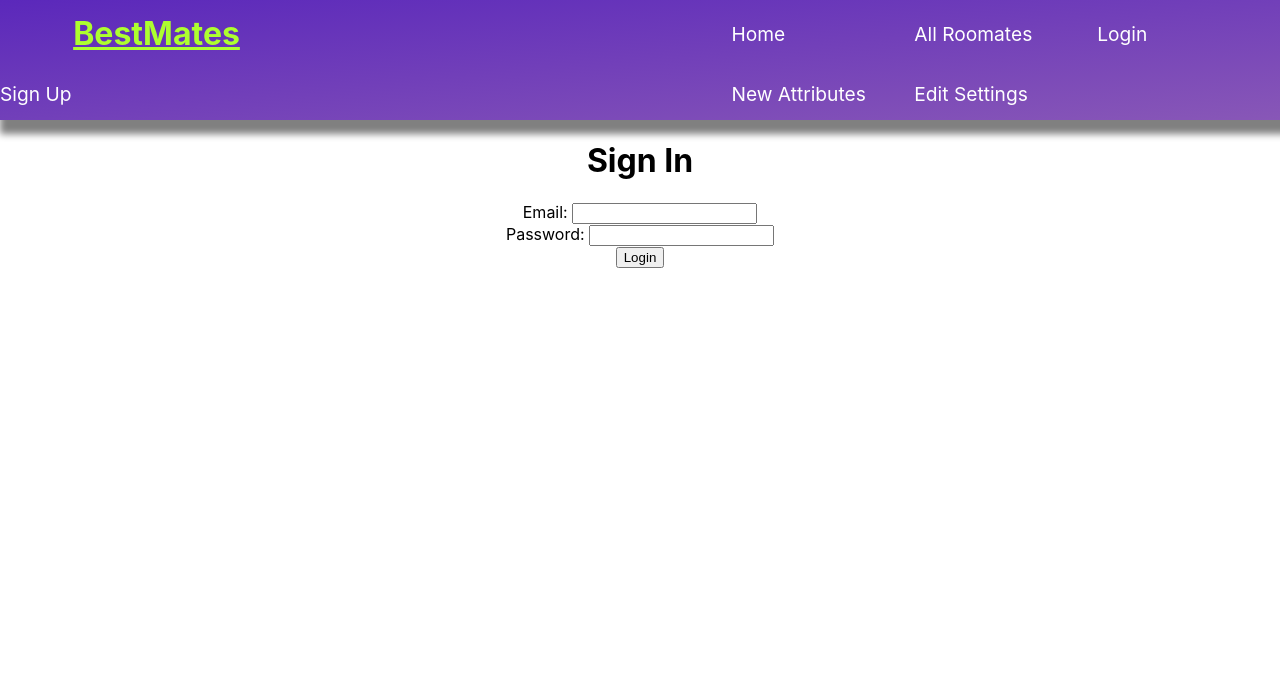
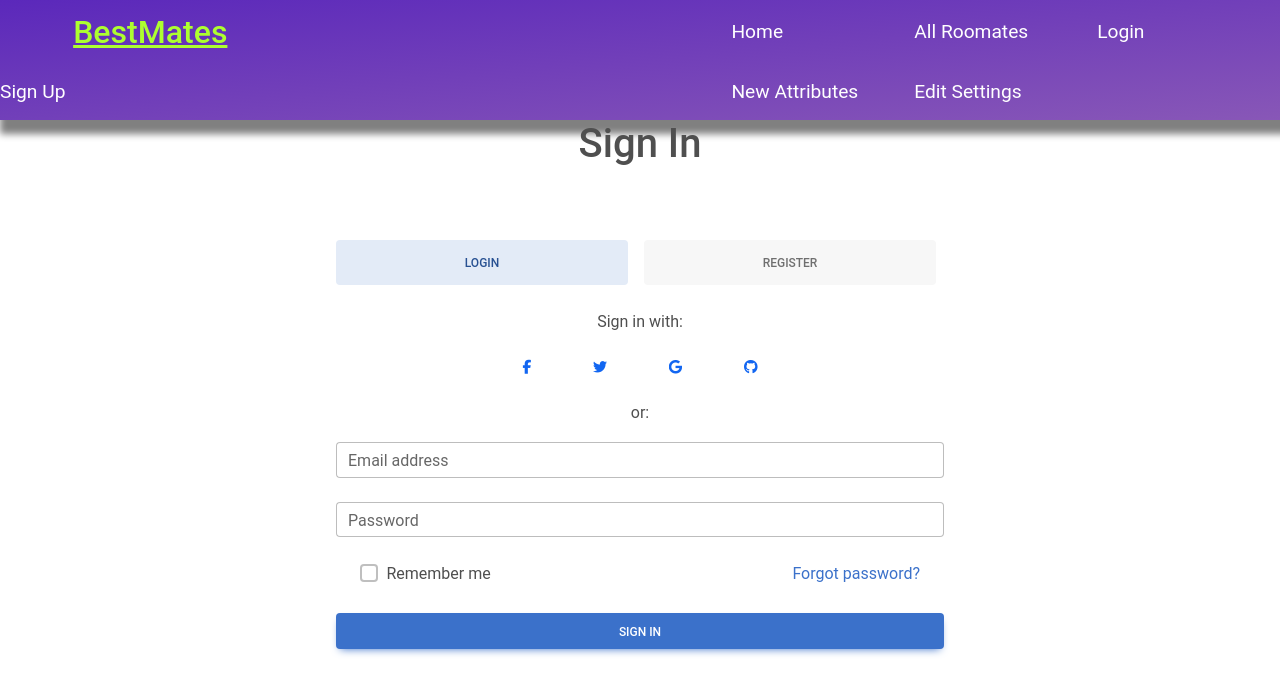
Before and after one commit to sreeves07/BestMates-Frontend, a React (Create React App) app: page /signin in a window 1280 px wide. Shown: the top 694 px of the page. Built offline with nearby package versions, Linux system fonts and the light colour scheme; no server answers; a web font is replaced by a local one.

Commit message:
Updaate SignInFrom with MDBootstrap Login Component

```diff
--- a/public/index.html
+++ b/public/index.html
@@ -1,14 +1,12 @@
 <!DOCTYPE html>
 <html lang="en">
+
 <head>
   <meta charset="utf-8" />
   <link rel="icon" href="%PUBLIC_URL%/favicon.ico" />
   <meta name="viewport" content="width=device-width, initial-scale=1" />
   <meta name="theme-color" content="#000000" />
-    <meta
-      name="description"
-      content="Web site created using create-react-app"
-    />
+  <meta name="description" content="Web site created using create-react-app" />
   <link rel="apple-touch-icon" href="%PUBLIC_URL%/logo192.png" />
   <!--
       manifest.json provides metadata used when your web app is installed on a
@@ -24,20 +22,11 @@
       work correctly both with client-side routing and a non-root public URL.
       Learn how to configure a non-root public URL by running `npm run build`.
     -->
-    <title>React App</title>
+  <title>BestMates</title>
 </head>
+
 <body>
-    <noscript>You need to enable JavaScript to run this app.</noscript>
   <div id="root"></div>
-    <!--
-      This HTML file is a template.
-      If you open it directly in the browser, you will see an empty page.
+</body>
 
-      You can add webfonts, meta tags, or analytics to this file.
-      The build step will place the bundled scripts into the <body> tag.
-
-      To begin the development, run `npm start` or `yarn start`.
-      To create a production bundle, use `npm run build` or `yarn build`.
-    -->
-  </body>
 </html>
--- a/src/Components/SignInForm.js
+++ b/src/Components/SignInForm.js
@@ -1,54 +1,236 @@
 import { useContext, useState } from "react";
-import { useNavigate } from 'react-router-dom';
+import { useNavigate } from "react-router-dom";
 import { auth } from "../Firebase/config";
 import { signInWithEmailAndPassword, GoogleAuthProvider } from "firebase/auth";
-import { AuthContext } from '../Firebase/context';
+import { AuthContext } from "../Firebase/context";
+
+import {
+  MDBContainer,
+  MDBTabs,
+  MDBTabsItem,
+  MDBTabsLink,
+  MDBTabsContent,
+  MDBTabsPane,
+  MDBBtn,
+  MDBIcon,
+  MDBInput,
+  MDBCheckbox,
+} from "mdb-react-ui-kit";
 
 const SignInForm = () => {
   const [email, setEmail] = useState("");
   const [password, setPassword] = useState("");
-  const [errorMessage, setErrorMessage] = useState("");
+  const [error, setError] = useState("");
+  const [justifyActive, setJustifyActive] = useState("tab1");
 
   const navigate = useNavigate();
 
-  const {user, setUser} = useContext(AuthContext);
+  const { user, setUser } = useContext(AuthContext);
+
+  const handleJustifyClick = (value) => {
+    if (value === justifyActive) {
+      return;
+    }
+
+    setJustifyActive(value);
+  };
 
   const handleSignIn = async (e) => {
     e.preventDefault();
     try {
       await signInWithEmailAndPassword(auth, email, password);
-      setUser(auth.currentUser.uid)
-      navigate("/users")
+      setUser(auth.currentUser);
     } catch (error) {
-      setErrorMessage(error.message);
+      setError(error);
     }
   };
 
   return (
     <div>
       <form onSubmit={handleSignIn}>
-        <div>
-          <label htmlFor="email">Email: </label>
-          <input
+        <MDBContainer className="p-3 my-5 d-flex flex-column w-50">
+          <MDBTabs
+            pills
+            justify
+            className="mb-3 d-flex flex-row justify-content-between">
+            <MDBTabsItem>
+              <MDBTabsLink
+                onClick={() => handleJustifyClick("tab1")}
+                active={justifyActive === "tab1"}>
+                Login
+              </MDBTabsLink>
+            </MDBTabsItem>
+            <MDBTabsItem>
+              <MDBTabsLink
+                onClick={() => handleJustifyClick("tab2")}
+                active={justifyActive === "tab2"}>
+                Register
+              </MDBTabsLink>
+            </MDBTabsItem>
+          </MDBTabs>
+
+          <MDBTabsContent>
+            <MDBTabsPane show={justifyActive === "tab1"}>
+              <div className="text-center mb-3">
+                <p>Sign in with:</p>
+
+                <div
+                  className="d-flex justify-content-between mx-auto"
+                  style={{ width: "40%" }}>
+                  <MDBBtn
+                    tag="a"
+                    color="none"
+                    className="m-1"
+                    style={{ color: "#1266f1" }}>
+                    <MDBIcon fab icon="facebook-f" size="sm" />
+                  </MDBBtn>
+
+                  <MDBBtn
+                    tag="a"
+                    color="none"
+                    className="m-1"
+                    style={{ color: "#1266f1" }}>
+                    <MDBIcon fab icon="twitter" size="sm" />
+                  </MDBBtn>
+
+                  <MDBBtn
+                    tag="a"
+                    color="none"
+                    className="m-1"
+                    style={{ color: "#1266f1" }}>
+                    <MDBIcon fab icon="google" size="sm" />
+                  </MDBBtn>
+
+                  <MDBBtn
+                    tag="a"
+                    color="none"
+                    className="m-1"
+                    style={{ color: "#1266f1" }}>
+                    <MDBIcon fab icon="github" size="sm" />
+                  </MDBBtn>
+                </div>
+
+                <p className="text-center mt-3">or:</p>
+              </div>
+
+              <MDBInput
+                wrapperClass="mb-4"
+                label="Email address"
                 type="email"
                 id="email"
                 value={email}
                 onChange={(e) => setEmail(e.target.value)}
                 required
               />
-        </div>
-        <div>
-          <label htmlFor="password">Password: </label>
-          <input
+              <MDBInput
+                wrapperClass="mb-4"
+                label="Password"
+                id="password"
                 type="password"
-            id="password"
                 value={password}
                 onChange={(e) => setPassword(e.target.value)}
                 required
               />
+
+              <div className="d-flex justify-content-between mx-4 mb-4">
+                <MDBCheckbox
+                  name="flexCheck"
+                  value=""
+                  id="flexCheckDefault"
+                  label="Remember me"
+                />
+                <a href="!#">Forgot password?</a>
               </div>
-        {errorMessage && <div>{errorMessage}</div>}
-        <button type="submit">Login</button>
+
+              <MDBBtn className="mb-4 w-100" type="submit">
+                Sign in
+              </MDBBtn>
+              {error && (
+                <div style={{ color: "red" }}>
+                  <strong>* Incorrect Credentials *</strong>
+                </div>
+              )}
+            </MDBTabsPane>
+            <MDBTabsPane show={justifyActive === "tab2"}>
+              <div className="text-center mb-3">
+                <p>Sign un with:</p>
+
+                <div
+                  className="d-flex justify-content-between mx-auto"
+                  style={{ width: "40%" }}>
+                  <MDBBtn
+                    tag="a"
+                    color="none"
+                    className="m-1"
+                    style={{ color: "#1266f1" }}>
+                    <MDBIcon fab icon="facebook-f" size="sm" />
+                  </MDBBtn>
+
+                  <MDBBtn
+                    tag="a"
+                    color="none"
+                    className="m-1"
+                    style={{ color: "#1266f1" }}>
+                    <MDBIcon fab icon="twitter" size="sm" />
+                  </MDBBtn>
+
+                  <MDBBtn
+                    tag="a"
+                    color="none"
+                    className="m-1"
+                    style={{ color: "#1266f1" }}>
+                    <MDBIcon fab icon="google" size="sm" />
+                  </MDBBtn>
+
+                  <MDBBtn
+                    tag="a"
+                    color="none"
+                    className="m-1"
+                    style={{ color: "#1266f1" }}>
+                    <MDBIcon fab icon="github" size="sm" />
+                  </MDBBtn>
+                </div>
+
+                <p className="text-center mt-3">or:</p>
+              </div>
+
+              <MDBInput
+                wrapperClass="mb-4"
+                label="Name"
+                id="form1"
+                type="text"
+              />
+              <MDBInput
+                wrapperClass="mb-4"
+                label="Username"
+                id="form1"
+                type="text"
+              />
+              <MDBInput
+                wrapperClass="mb-4"
+                label="Email"
+                id="form1"
+                type="email"
+              />
+              <MDBInput
+                wrapperClass="mb-4"
+                label="Password"
+                id="form1"
+                type="password"
+              />
+
+              <div className="d-flex justify-content-center mb-4">
+                <MDBCheckbox
+                  name="flexCheck"
+                  id="flexCheckDefault"
+                  label="I have read and agree to the terms"
+                />
+              </div>
+
+              <MDBBtn className="mb-4 w-100">Sign up</MDBBtn>
+            </MDBTabsPane>
+          </MDBTabsContent>
+        </MDBContainer>
       </form>
     </div>
   );
--- a/src/index.js
+++ b/src/index.js
@@ -2,6 +2,8 @@ import React from 'react';
 import { BrowserRouter as Router } from 'react-router-dom';
 import ReactDOM from 'react-dom/client';
 import './index.css';
+import 'mdb-react-ui-kit/dist/css/mdb.min.css';
+import "@fortawesome/fontawesome-free/css/all.min.css";
 import App from './App';
 import AuthProvider from './Firebase/context';
 import reportWebVitals from './reportWebVitals';
```
Also changed, not shown: src/index.css (+22 -19 lines). Lines whose indentation alone changed are shown as unchanged.
